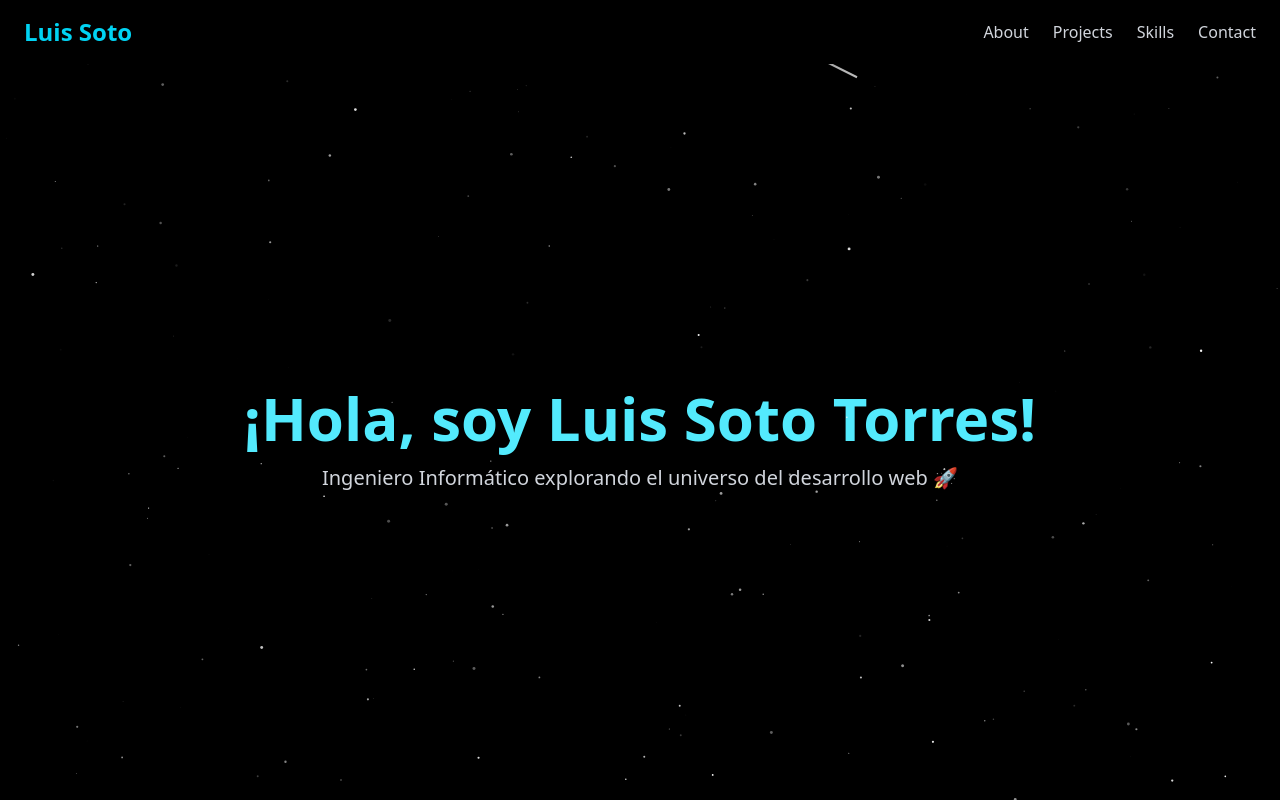
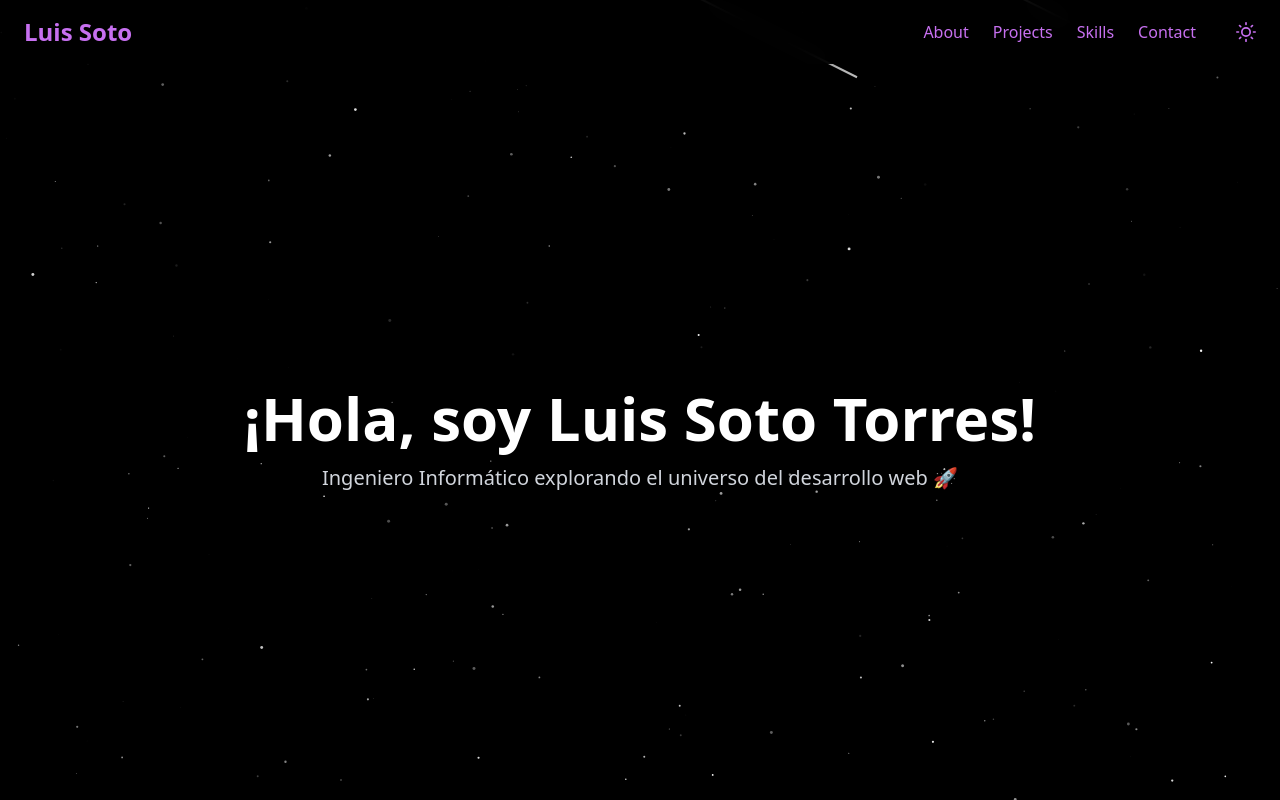
Before and after one commit to Luisotorres3/luisotorres3.github.io, a React (Vite) app: page / in a window 1280 px wide. Shown: the top 800 px of the page. Built offline with nearby package versions, Linux system fonts and the light colour scheme; the HTML template or start-up script is replaced by a standard one.

Commit message:
Toggle theme working

```diff
--- a/src/App.jsx
+++ b/src/App.jsx
@@ -14,16 +14,16 @@ const App = () => {
   }, []);
 
   return (
-    <>
+    <div className="relative z-0">
       <StarryBackground />
       {loading ? (
-        <div className="w-screen h-screen flex items-center justify-center bg-black">
+        <div className="w-screen h-screen flex items-center justify-center">
           <Loader />
         </div>
       ) : (
         <Home />
       )}
-    </>
+    </div>
   );
 };
 
--- /dev/null
+++ b/src/components/AboutMe.jsx
@@ -0,0 +1,51 @@
+import React from "react";
+import data from "../data/about.json";
+import { motion } from "framer-motion";
+
+const AboutMe = () => {
+  return (
+    <section
+      id="about"
+      className="min-h-screen flex items-center justify-center px-6 py-16 bg-surface text-text transition-colors duration-500"
+    >
+      <motion.div
+        className="max-w-4xl w-full flex flex-col md:flex-row gap-12 items-center"
+        initial={{ opacity: 0, y: 80 }}
+        whileInView={{ opacity: 1, y: 0 }}
+        transition={{ duration: 0.8 }}
+      >
+        {/* Imagen de perfil (temporal) */}
+        <div className="w-48 h-48 rounded-full bg-gradient-to-tr from-primary to-secondary flex items-center justify-center text-4xl font-bold text-background">
+          L
+        </div>
+
+        {/* Información */}
+        <div>
+          <h2 className="text-3xl font-bold text-primary mb-2">{data.name}</h2>
+          <h3 className="text-xl text-muted mb-4">{data.title}</h3>
+          <p className="text-base text-muted mb-4">{data.description}</p>
+
+          <div className="mb-2">
+            <h4 className="font-semibold text-accent">Habilidades:</h4>
+            <ul className="list-disc ml-5 text-muted">
+              {data.skills.map((skill, idx) => (
+                <li key={idx}>{skill}</li>
+              ))}
+            </ul>
+          </div>
+
+          <div>
+            <h4 className="font-semibold text-accent mt-4">Intereses:</h4>
+            <ul className="list-disc ml-5 text-muted">
+              {data.hobbies.map((hobby, idx) => (
+                <li key={idx}>{hobby}</li>
+              ))}
+            </ul>
+          </div>
+        </div>
+      </motion.div>
+    </section>
+  );
+};
+
+export default AboutMe;
--- a/src/components/Loader.jsx
+++ b/src/components/Loader.jsx
@@ -26,7 +26,7 @@ const Loader = () => {
     <div className="relative w-64 h-64 flex items-center justify-center overflow-visible">
       {/* Texto central */}
       <motion.p
-        className="text-cyan-300 text-xl font-semibold tracking-wide z-10 text-center"
+        className="text-primary text-xl font-semibold tracking-wide z-10 text-center"
         initial={{ opacity: 0 }}
         animate={{ opacity: 1 }}
         transition={{ delay: 0.5, duration: 0.8 }}
--- a/src/components/StarryBackground.jsx
+++ b/src/components/StarryBackground.jsx
@@ -92,7 +92,7 @@ const StarryBackground = () => {
   return (
     <canvas
       ref={canvasRef}
-      className="fixed top-0 left-0 w-full h-full z-[1]"
+      className="fixed top-0 left-0 w-full h-full z-[-1]"
     />
   );
 };
--- /dev/null
+++ b/src/data/about.json
@@ -0,0 +1,7 @@
+{
+  "name": "Luis Soto Torres",
+  "title": "Ingeniero Informático",
+  "description": "Apasionado por el desarrollo web y el diseño de experiencias digitales. Me encanta explorar nuevas tecnologías y construir interfaces limpias, accesibles y con estilo.",
+  "skills": ["React", "JavaScript", "Tailwind CSS", "Node.js", "Git"],
+  "hobbies": ["Astronomía", "Videojuegos", "Tecnología", "Café ☕"]
+}
--- a/src/index.css
+++ b/src/index.css
@@ -2,3 +2,49 @@
 @tailwind base;
 @tailwind components;
 @tailwind utilities;
+
+@theme {
+  --color-background: #000000;
+  --color-text: #ffffff;
+  --color-primary: #c770f0;
+  --color-accent: #ff00ff;
+  --color-surface: #1a1a1a;
+  --color-muted: #cccccc;
+  --bg-rgb: 0, 0, 0;
+}
+
+@layer base {
+  [theme="light"] {
+    --color-background: #000000;
+    --color-text: #ffffff;
+    --color-primary: #00ffff;
+    --color-accent: #64fcfc;
+    --color-surface: #1a1a1a;
+    --color-muted: #cccccc;
+    --bg-rgb: 0, 0, 0;
+  }
+}
+
+@layer utilities {
+  .glow {
+    color: var(--color-accent);
+    filter: drop-shadow(0 0 6px var(--color-accent));
+  }
+
+  .hover\:glow:hover {
+    color: var(--color-accent);
+    filter: drop-shadow(0 0 6px var(--color-accent));
+  }
+
+  .text-primary {
+    color: var(--color-primary);
+  }
+
+  .text-muted {
+    color: var(--color-muted);
+  }
+
+  .bg-background {
+    background-color: rgba(var(--bg-rgb), 0.9);
+  }
+}
--- a/src/layouts/Header.jsx
+++ b/src/layouts/Header.jsx
@@ -1,59 +1,91 @@
-import React, { useState } from "react";
-import { FiMenu, FiX } from "react-icons/fi";
+import React, { useState, useEffect } from "react";
+import { FiMenu, FiX, FiMoon, FiSun } from "react-icons/fi";
 
 const Header = () => {
   const [menuOpen, setMenuOpen] = useState(false);
+  const [theme, setTheme] = useState("dark");
+
+  useEffect(() => {
+    const savedTheme = localStorage.getItem("theme") || "dark";
+    document.documentElement.setAttribute("theme", savedTheme);
+    setTheme(savedTheme);
+  }, []);
+
+  const toggleTheme = () => {
+    const newTheme = theme === "dark" ? "light" : "dark";
+    document.documentElement.setAttribute("theme", newTheme);
+    localStorage.setItem("theme", newTheme);
+    setTheme(newTheme);
+  };
 
   const scrollToSection = (id) => {
     const section = document.getElementById(id);
     section?.scrollIntoView({ behavior: "smooth" });
-    setMenuOpen(false); // cierra el menú después de hacer clic
+    setMenuOpen(false);
   };
 
   const sections = ["about", "projects", "skills", "contact"];
 
   return (
-    <header className="fixed top-0 left-0 w-full bg-black bg-opacity-70 backdrop-blur-md z-50 shadow-lg">
+    <header className="fixed top-0 left-0 w-full bg-background bg-opacity-70 backdrop-blur-md z-50 shadow-lg">
       <div className="flex justify-between items-center px-6 py-4 max-w-7xl mx-auto">
+        {/* Logo / nombre */}
         <h1
-          className="text-cyan-400 text-2xl font-bold cursor-pointer"
+          className="text-primary text-2xl font-bold cursor-pointer hover:glow"
           onClick={() => scrollToSection("hero")}
         >
           Luis Soto
         </h1>
 
-        {/* Desktop nav */}
-        <nav className="hidden md:flex gap-6 text-gray-300">
+        {/* Navegación escritorio */}
+        <nav className="hidden md:flex gap-6 text-primary items-center">
           {sections.map((section) => (
             <button
               key={section}
-              className="hover:text-cyan-300 transition-colors"
               onClick={() => scrollToSection(section)}
+              className="relative py-1 transition-all duration-300 group transform hover:scale-110 hover:glow"
             >
               {section.charAt(0).toUpperCase() + section.slice(1)}
+              <span className="absolute left-0 bottom-0 w-full h-0.5 bg-accent transform scale-x-0 group-hover:scale-x-100 transition-transform duration-300 origin-left"></span>
             </button>
           ))}
+
+          {/* Toggle claro/oscuro */}
+          <button
+            onClick={toggleTheme}
+            className="text-xl hover:text-accent transition-all duration-300 ml-4"
+            aria-label="Toggle theme"
+          >
+            {theme === "dark" ? <FiSun /> : <FiMoon />}
+          </button>
         </nav>
 
-        {/* Mobile menu toggle */}
-        <div className="md:hidden">
+        {/* Botón menú móvil con toggle */}
+        <div className="md:hidden flex items-center gap-4">
+          <button
+            onClick={toggleTheme}
+            className="text-primary text-2xl"
+            aria-label="Toggle theme"
+          >
+            {theme === "dark" ? <FiSun /> : <FiMoon />}
+          </button>
           <button
             onClick={() => setMenuOpen(!menuOpen)}
-            className="text-gray-300 text-2xl focus:outline-none"
+            className="text-primary text-2xl focus:outline-none"
           >
             {menuOpen ? <FiX /> : <FiMenu />}
           </button>
         </div>
       </div>
 
-      {/* Mobile menu dropdown */}
+      {/* Menú móvil desplegable */}
       {menuOpen && (
-        <nav className="md:hidden bg-black bg-opacity-90 backdrop-blur-sm px-6 pb-4 pt-2 flex flex-col gap-4 text-gray-300 text-center">
+        <nav className="md:hidden bg-background bg-opacity-90 backdrop-blur-sm px-6 pb-4 pt-2 flex flex-col gap-4 text-primary text-center">
           {sections.map((section) => (
             <button
               key={section}
-              className="hover:text-cyan-300 transition-colors"
               onClick={() => scrollToSection(section)}
+              className="py-1 transition duration-300 hover:text-accent"
             >
               {section.charAt(0).toUpperCase() + section.slice(1)}
             </button>
--- a/src/pages/Home.jsx
+++ b/src/pages/Home.jsx
@@ -1,6 +1,8 @@
 import React from "react";
 import Header from "../layouts/Header";
 import { motion } from "framer-motion";
+
+import AboutMe from "../components/AboutMe";
 
 const Home = () => {
   return (
@@ -8,7 +10,7 @@ const Home = () => {
       initial={{ opacity: 0, scale: 0.9, y: 100 }}
       animate={{ opacity: 1, scale: 1, y: 0 }}
       transition={{ duration: 1, ease: "easeOut" }}
-      className="bg-black text-white overflow-x-hidden"
+      className="text-white overflow-x-hidden"
     >
       <Header />
 
@@ -16,7 +18,7 @@ const Home = () => {
         id="hero"
         className="min-h-screen flex flex-col justify-center items-center text-center px-6 pt-20"
       >
-        <h1 className="text-4xl md:text-6xl font-bold text-cyan-300 mb-4">
+        <h1 className="text-4xl md:text-6xl font-bold mb-4">
           ¡Hola, soy Luis Soto Torres!
         </h1>
         <p className="text-lg md:text-xl text-gray-300 max-w-2xl">
@@ -28,7 +30,7 @@ const Home = () => {
         id="about"
         className="min-h-screen flex items-center justify-center"
       >
-        AboutMe
+        <AboutMe />
       </section>
       <section
         id="projects"
```
